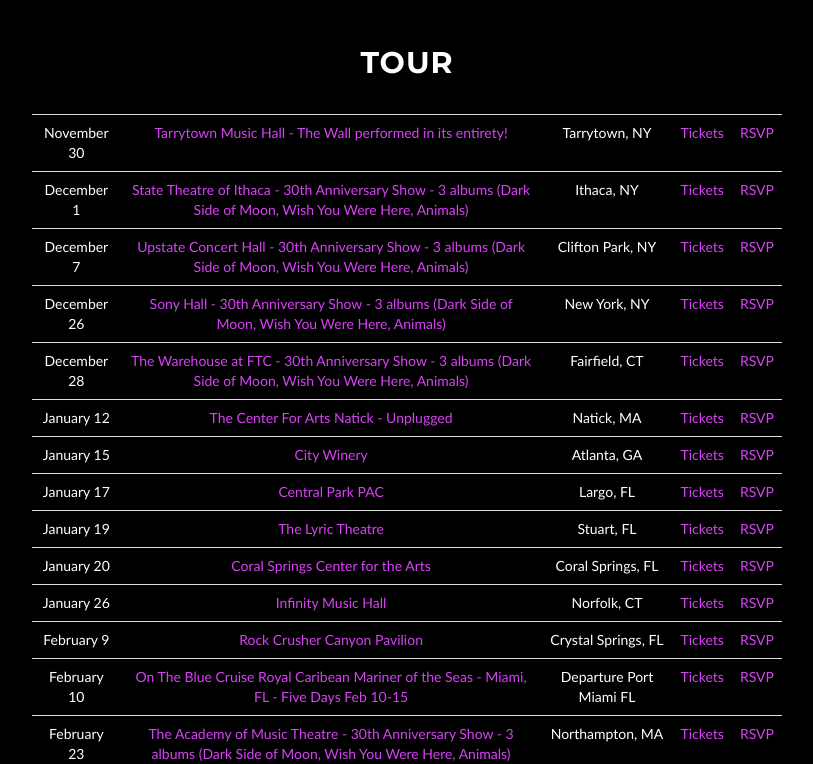
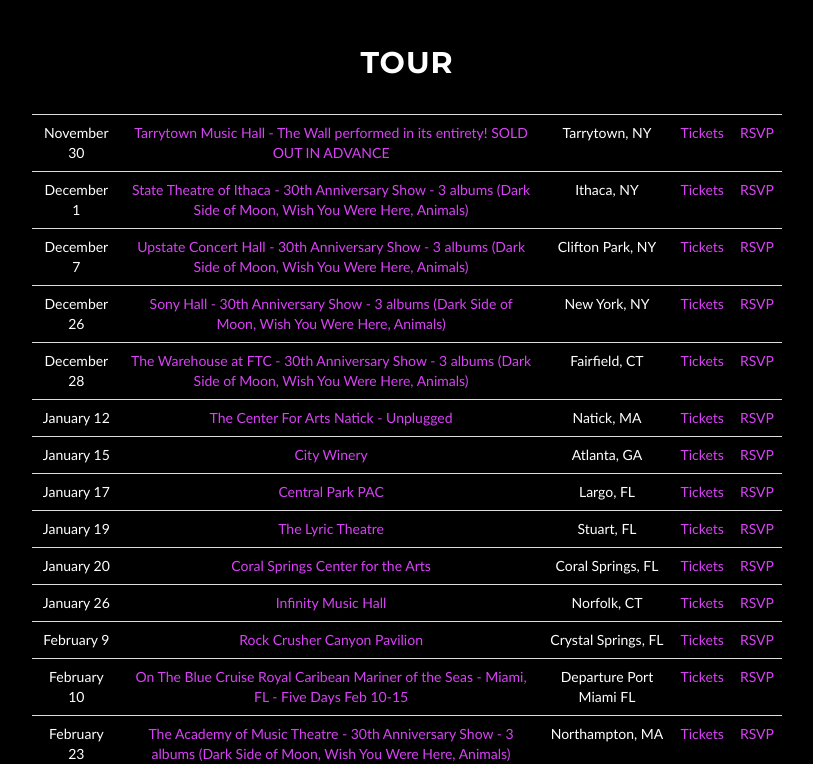
Before and after one commit to machineweb/machineweb.github.io, a Jekyll site: the page built from index.html, in a window 1280 px wide and 900 px high, scrolled down 768 px, cut to the strip 136-900 px from the top of the window. Shown: the whole strip, without its empty margins (233-1046 px from the left). Built offline with Jekyll 4.4.1, drawn with Linux system fonts in a browser that asks for light colours; comment, search, counter and statistics services are not loaded.

Commit message:
Updated tour

```diff
--- a/_data/tour.yml
+++ b/_data/tour.yml
@@ -3483,7 +3483,7 @@
     order: "1538197200000"
 
   - date: "November 30 2018"
-    venue: "Tarrytown Music Hall - The Wall performed in its entirety!"
+    venue: "Tarrytown Music Hall - The Wall performed in its entirety! SOLD OUT IN ADVANCE"
     venue-url: "https://tickets.tarrytownmusichall.org/ordertickets.asp?p=2811&src=default"
     location: "Tarrytown, NY"
     tickets-url: "https://tickets.tarrytownmusichall.org/ordertickets.asp?p=2811&src=default"
```
